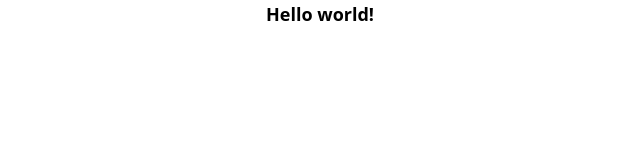
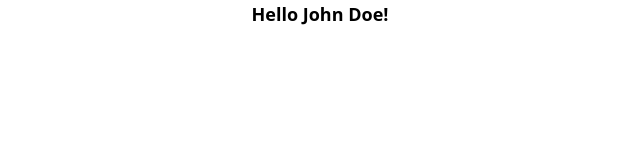
Before and after one commit to kauefraga/kauefraga.com, a Next.js app: page / in a window 1280 px wide. Shown: the top 160 px of the page, without its empty margins (320-960 px from the left). Built offline with nearby package versions, Linux system fonts and the light colour scheme.

Commit message:
:sparkles: feat: add GET api

```diff
--- a/src/pages/index.tsx
+++ b/src/pages/index.tsx
@@ -1,7 +1,18 @@
+import { useEffect, useState } from "react";
+import { getName } from "../services/getName";
+
 export default function Home() {
+  const [name, setName] = useState("");
+
+  useEffect(() => {
+    getName().then((name) => {
+      setName(name);
+    });
+  }, []);
+
   return (
     <>
-      <h1 className="text-lg font-bold text-center">Hello world!</h1>
+      <h1 className="text-lg font-bold text-center">Hello {name}!</h1>
     </>
   );
 }
--- /dev/null
+++ b/src/providers/axios.ts
@@ -0,0 +1,7 @@
+import axios from "axios";
+
+export const api = axios.create({
+  baseURL: process.env.DEV
+    ? "https://kauefraga.vercel.app/api"
+    : "http://localhost:3000/api/v1",
+});
--- /dev/null
+++ b/src/services/getName.ts
@@ -0,0 +1,5 @@
+import { api } from "../providers/axios";
+
+export const getName = async () => {
+  return api.get<{ name: string }>("/hello").then((res) => res.data.name);
+};
```
